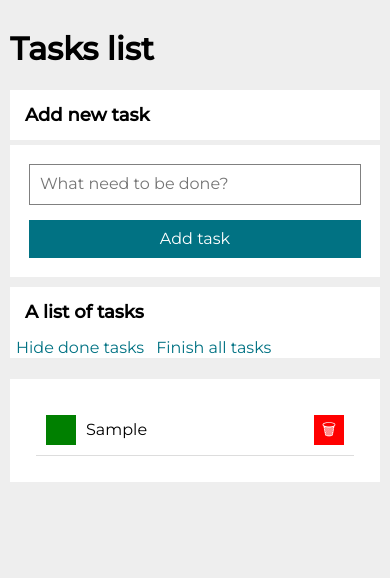
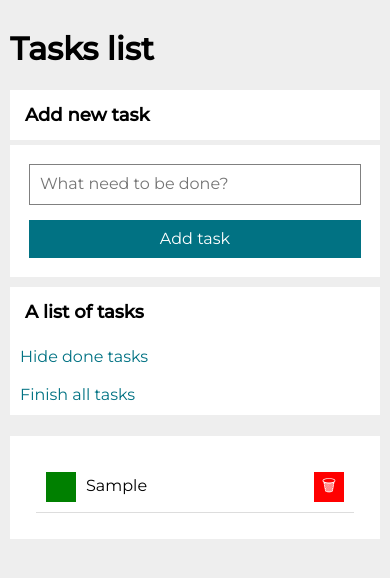
Before and after one commit to MirekSobota/to-do-list-react, a React (Create React App) app: page / in a window 390 px wide. Both pictures are taken after typing "Sample" into the empty fields and a click on the button "Add task". Shown: the top 578 px of the page. Built offline with nearby package versions, Linux system fonts and the light colour scheme.

Commit message:
Adding styled-component to Buttons

```diff
--- a/src/Buttons/index.js
+++ b/src/Buttons/index.js
@@ -1,4 +1,4 @@
-import "./style.css";
+
 import { Functions__Buttons, Button } from "./styled";
 const Buttons = ({ tasks, hideDone, toggleHideDone, setAllDone }) =>
   tasks.length > 0 && (
@@ -9,7 +9,6 @@ const Buttons = ({ tasks, hideDone, toggleHideDone, setAllDone }) =>
       </Button>
       <Button
         onClick={setAllDone}
-
         disabled={tasks.every(({ done }) => done)}
       >
         Finish all tasks
--- a/src/Buttons/style.css
+++ /dev/null
@@ -1,33 +0,0 @@
-/* .buttons {
-    align-self: center;
-} */
-
-/* .buttons__button {
-    background: none;
-    border: none;
-    color: hsl(188, 98%, 26%);
-} */
-
-.buttons__button:hover {
-    color: hsl(188, 50%, 26%);
-}
-
-/* .buttons__button:disabled {
-    color: hsl(0, 0%, 87%);
-} */
-
-@media (max-width: 767px) {
-    .buttons {
-        align-self: center;
-        display: grid;
-    }
-
-    .buttons__button {
-        background: none;
-        border: none;
-        padding: 10px;
-        color: hsl(188, 98%, 26%);
-        align-self: center;
-    }
-
-}
--- a/src/Buttons/styled.js
+++ b/src/Buttons/styled.js
@@ -1,4 +1,4 @@
-import styled, {css} from "styled-components";
+import styled, { css } from "styled-components";
 
 export const Functions__Buttons = styled.div`
   align-self: center;
@@ -9,5 +9,23 @@ export const Button = styled.button`
   border: none;
   color: hsl(188, 98%, 26%);
 
+  ${({ disabled }) =>
+    disabled &&
+    css`
+      color: hsl(0, 0%, 87%);
 
+      $:hover {
+        color: hsl(188, 50%, 26%);
+      }
+    `}
+
+  @media (max-width: 767px) {
+    display: grid;
+    background: none;
+    /* justify-content:center; */
+    border: none;
+    padding: 10px;
+    color: hsl(188, 98%, 26%)
+
+  }
 `;
--- a/src/Tasks/index.js
+++ b/src/Tasks/index.js
@@ -5,7 +5,7 @@ const Tasks = ({ tasks, hideDone, removeTask, toggleTaskDone }) => (
     {tasks.map((task) => (
       <Item
         key={task.id}
-        hidded={task.done && hideDone}
+        hidden={task.done && hideDone}
       >
         <Button
           onClick={() => toggleTaskDone(task.id)}
```
Also changed, not shown: src/Tasks/styled.js (+14 -6 lines).
